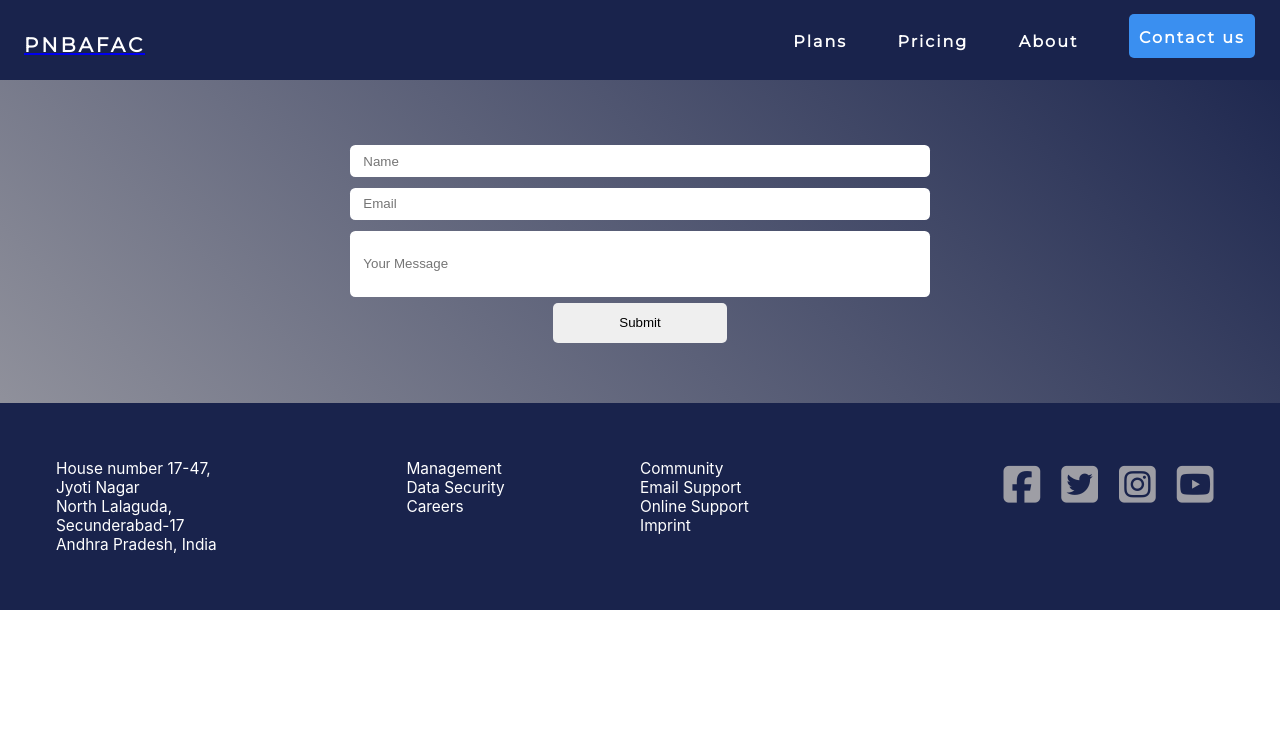
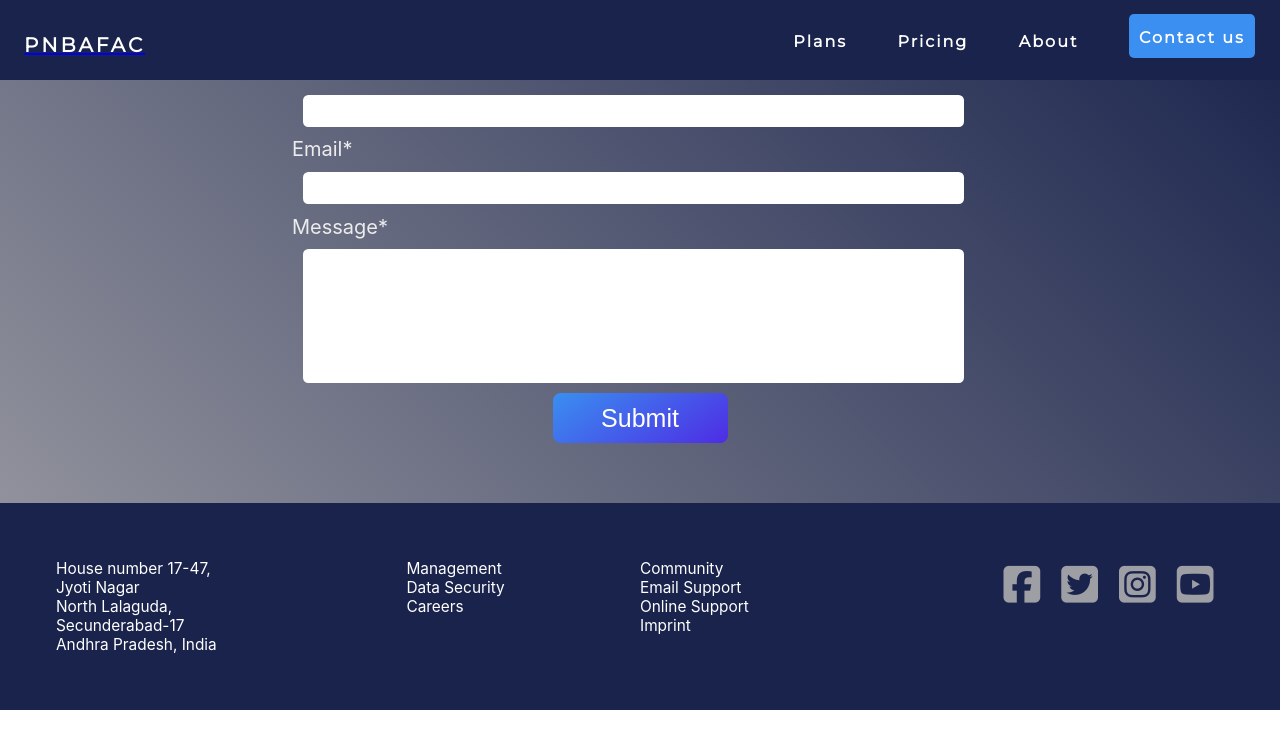
Before and after one commit to simarmannsingh/SpaceRocket, a React (Create React App) app: page /contact-us in a window 1280 px wide. Shown: the top 748 px of the page. Built offline with nearby package versions, Linux system fonts and the light colour scheme.

Commit message:
Fixed Navbar position. Working on all devices

```diff
--- a/src/App.css
+++ b/src/App.css
@@ -12,7 +12,6 @@
   --text-primary: #b6b6b6;
   --text-secondary: #ececec;
   --text-navbar : white;
-
 
   /* Background colors */
   --bg-primary: #23232e;
@@ -33,20 +32,18 @@
 
 }
 
-body{
-  overflow-x: hidden;
-}
-
 .App {
   /* background-color: var(--bg-tertiary); */
   background: linear-gradient(45deg, var(--bg-secondary),var(--bg-tertiary));
   width: 100%;
+  overflow-x: hidden;
 }
 
 nav{
-  position: sticky;
+  display: flex;
   top: 0px;
-  display: flex;
+  position: fixed;
+  width: 100%;
   font-family: 'Montserrat', sans-serif;
   justify-content: space-between;
   padding-top: 0.625rem;
@@ -76,7 +73,6 @@ nav{
   align-items: center;
   transform: translateX(100%);
   transition: transform 0.3s ease-in;
-
 }
 
 .navlinks li{
@@ -103,6 +99,7 @@ nav{
 .main-content{
   display: flex;
   flex-direction: column;
+  margin-top: 10vh;
   color: white;
   font-family: 'Montserrat', sans-serif;
   background-image: url(./assets/natraja.png);
@@ -174,31 +171,27 @@ nav{
   align-items: center;
   padding: 3em;
 }
+
+.contact-form span{
+  display: block;
+  width: 60%;
+}
+
+.contact-form span p{
+  color: var(--text-secondary);
+}
+
 .contact-form input{
-  width: 50%;
+  width: 95%;
   height: 2.4em;
-  margin: 0.4em;
+  margin: 0.8em;
   border-radius: 0.4em;
   border: none;
 }
 
-.contact-form input::placeholder{
-  padding: 1em;
+.contact-form-message{
+  min-height: 10em;
 }
-
-.contact-form-message{
-  min-height: 5em;
-}
-
-.contact-form button{
-  width: 15%;
-  height: 3em;
-  border-radius: 5px;
-  border: none;
-
-
-}
-
 
 .footer{
   display: flex;
--- a/src/components/navbar.jsx
+++ b/src/components/navbar.jsx
@@ -46,8 +46,6 @@ class Navbar extends Component {
                     <div className="line2"></div>
                     <div className="line3"></div>
                 </div>
-
-
             </nav>
          );
     }
--- a/src/pages/Contactus.jsx
+++ b/src/pages/Contactus.jsx
@@ -10,10 +10,10 @@ class Contactus extends Component {
                 <Navbar/>
 
                 <form className="contact-form">
-                    <input type="text" placeholder="Name"/>
-                    <input type="email" placeholder="Email"/>
-                    <input type="text" placeholder="Your Message" className="contact-form-message"/>
-                    <button type="submit"> Submit</button>
+                    <span><p>Name*</p> <input type="text" required/></span>
+                    <span><p>Email*</p> <input type="email" required/></span>
+                    <span><p>Message*</p> <input type="text" className="contact-form-message" required/></span>
+                    <button type="submit" className="btn-secondary"> Submit</button>
                 </form>
 
 
```
Also changed, not shown: 1 other file (tests, documents, lock files or other folders).
